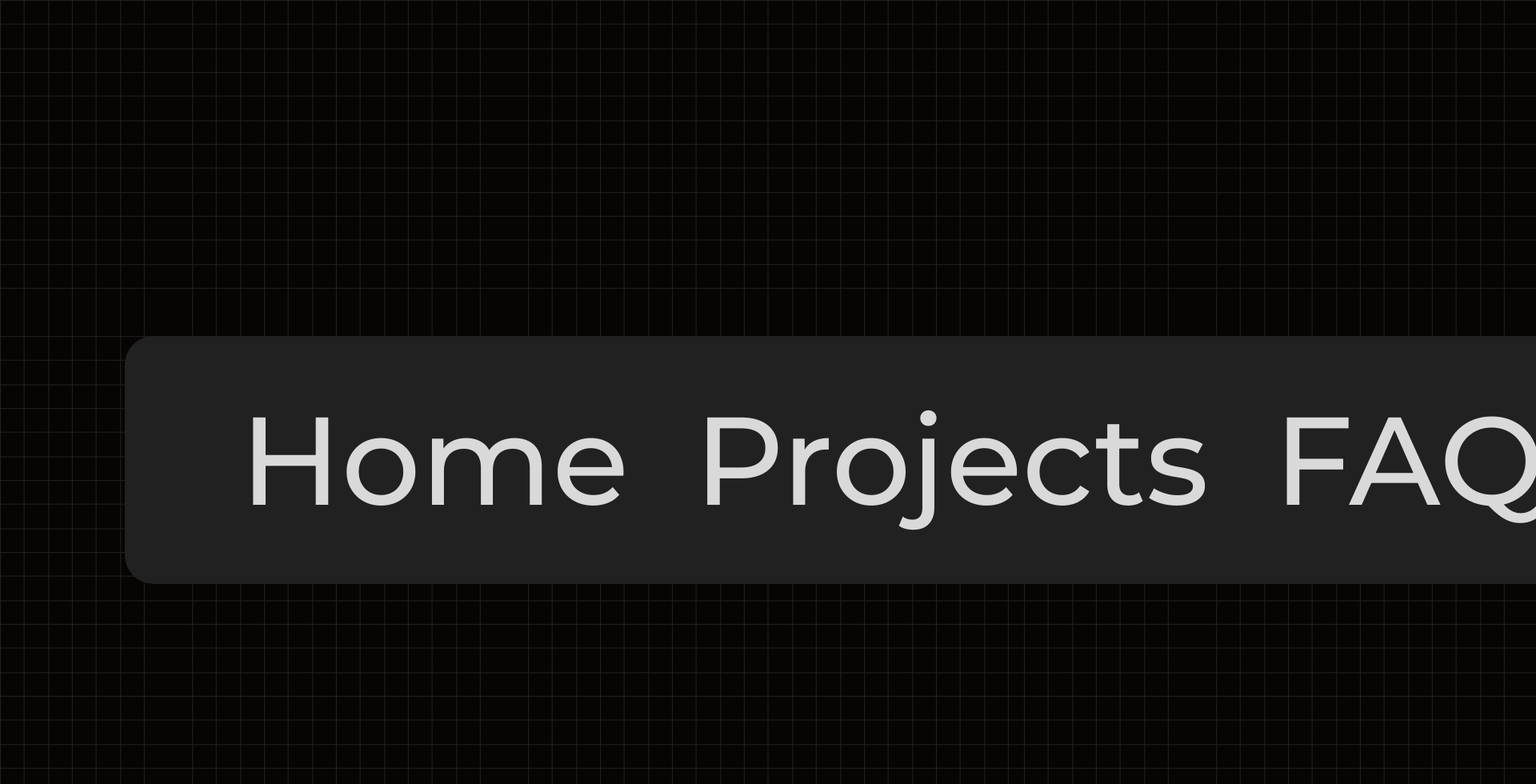
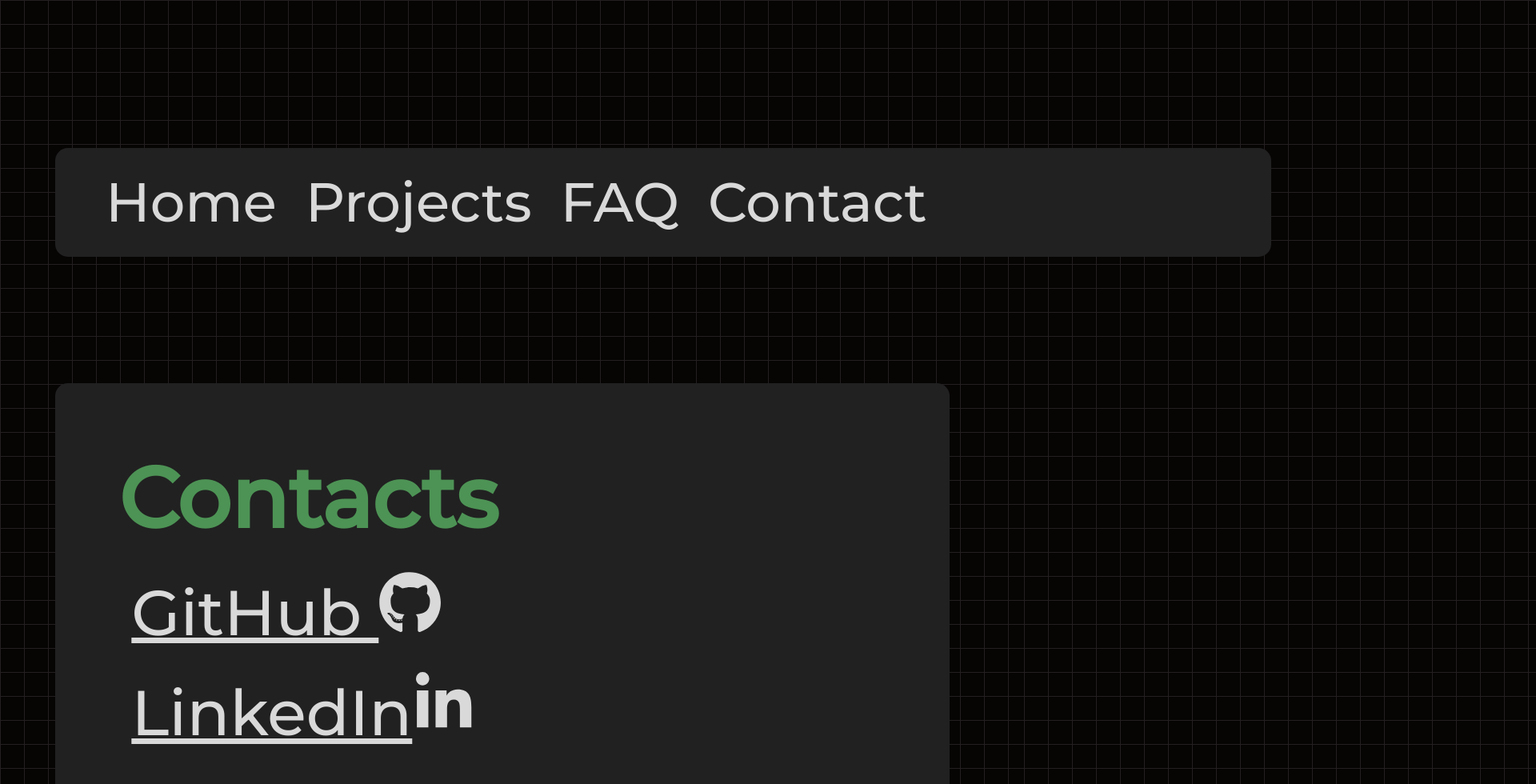
Before and after one commit to dennis-nganga/curly-barnacle, a React (Vite) app: page /contact in a window 1280 px wide. Shown: the top 980 px of the page at 80% size, 1920 px wide, since content can reach past the window. Built offline with nearby package versions, Linux system fonts and the light colour scheme.

Commit message:
update new way 10

```diff
--- a/src/App.css
+++ b/src/App.css
@@ -16,6 +16,7 @@
   display: flex;
   align-items: center;
   flex-direction: column;
+  overflow-x: hidden;
 
   background-image: repeating-linear-gradient(
       to right,
@@ -36,29 +37,26 @@
 
   background-color: #070404;
   color: var(--font-color);
-
-
 }
 .div_1 {
   width: 85vw;
   display: grid;
   grid-template-rows: auto;
   gap: 2rem;
-
-
 }
 .main__app {
   margin: 1rem 0rem;
   display: grid;
   gap: 0.1px;
   width: 100%;
-
-
 }
 
-@media (min-width: 700px) {
+@media (min-width: 400px) {
   html body {
-    zoom:7.5;
+    zoom: 3.3;
     width: 87vw;
   }
+  .div_1 {
+    align-items: center;
+  }
 }
--- a/src/Projects/Contact/Contact.css
+++ b/src/Projects/Contact/Contact.css
@@ -56,7 +56,7 @@
 .gitlink a,
 .linkedin a {
   font-size: 1.5rem;
-  color:inherit;
+  color: inherit;
   padding: 5px;
   margin: 0px;
   cursor: pointer;
@@ -67,3 +67,8 @@
   margin: 0rem;
   text-transform: none;
 }
+@media screen and (min-width: 300px) {
+  .contact__form-wrapper {
+    width: 35vw;
+  }
+}
--- a/src/Projects/Footer/Footer.css
+++ b/src/Projects/Footer/Footer.css
@@ -12,7 +12,7 @@
   cursor: pointer;
   color: inherit;
 }
-@media (min-width: 700px) {
+@media (min-width: 300px) {
   .wrapper__footer {
     width: 33vw;
   }
```
